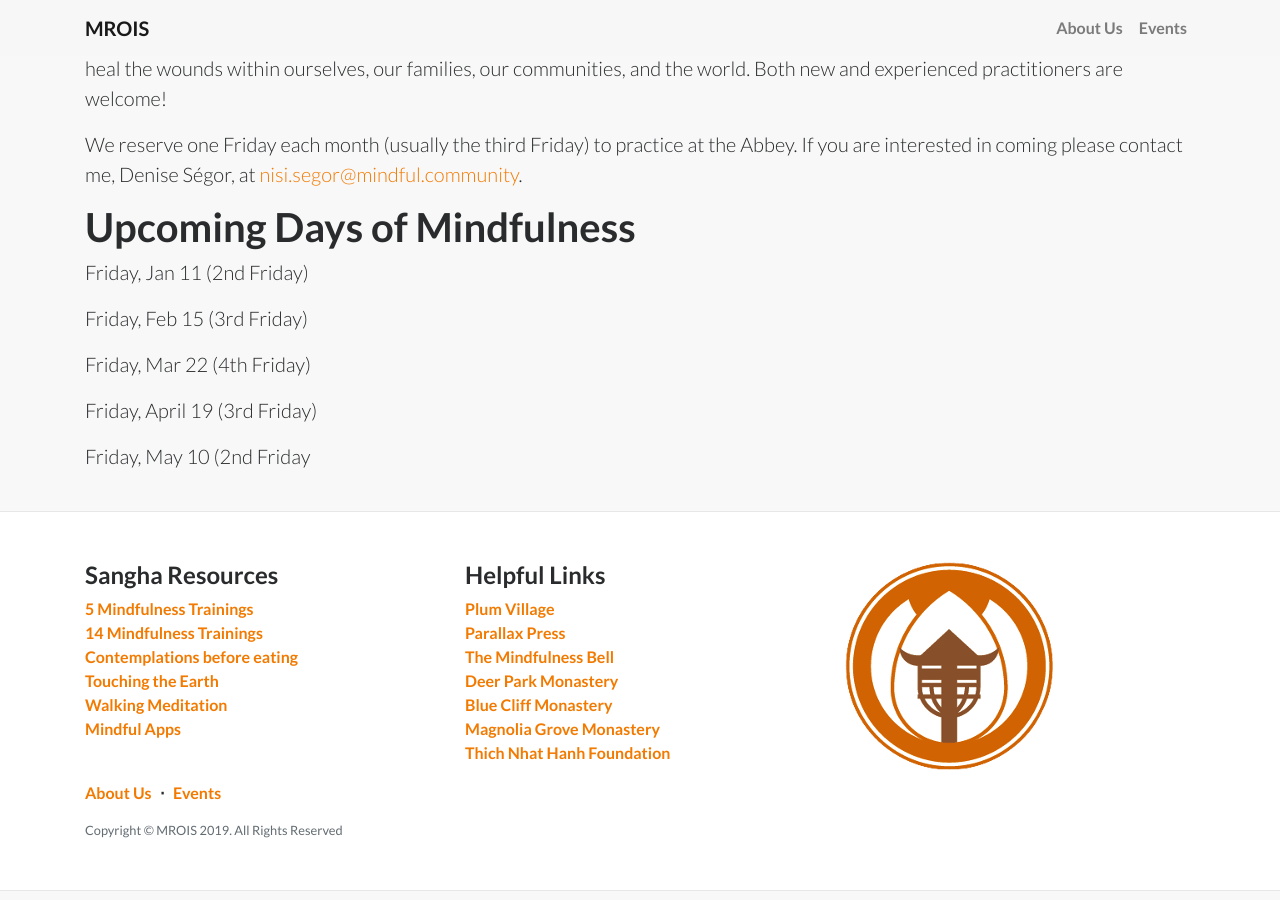
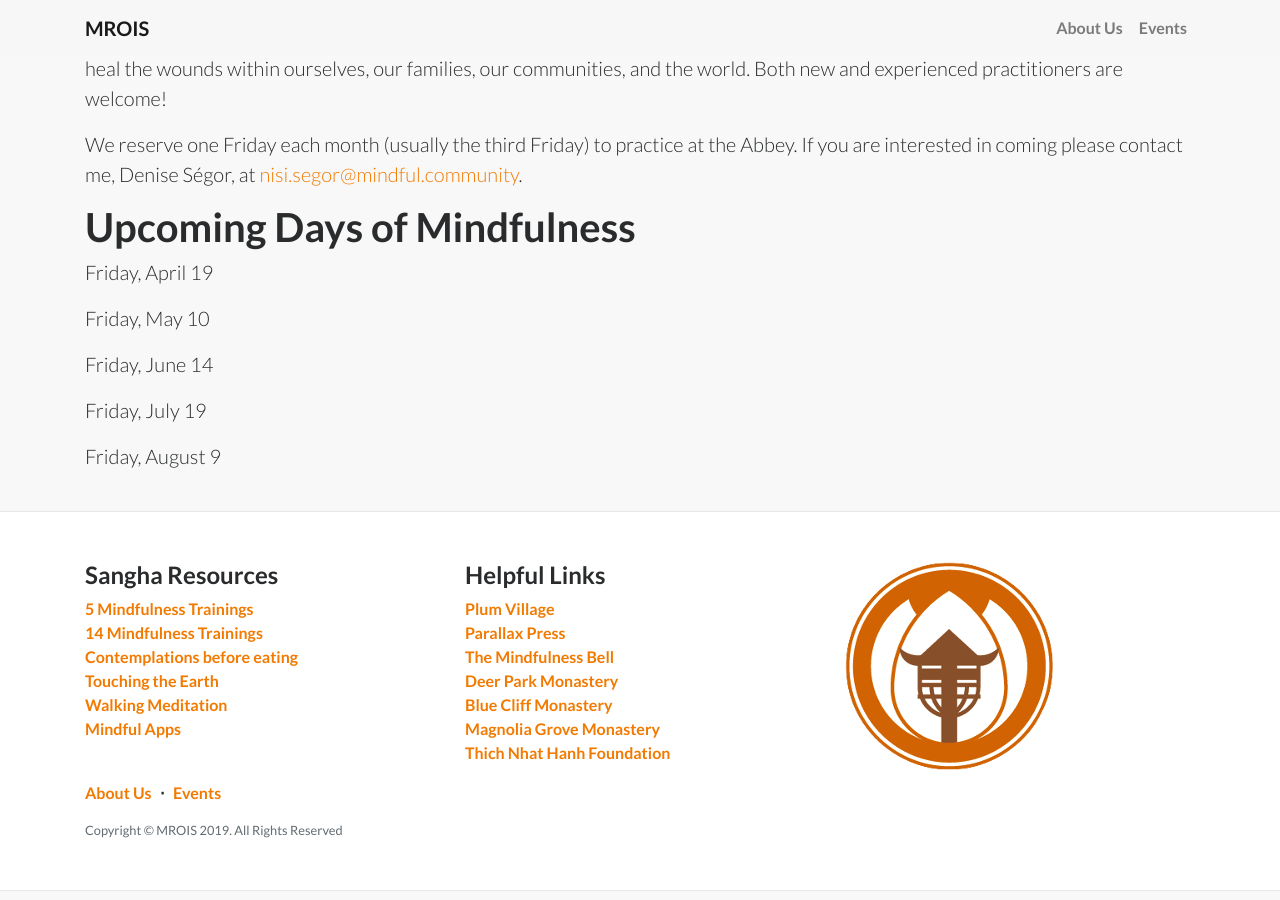
Before and after one commit to MROIS/events.mindful.community, a Jekyll site: the page built from _posts/2017-06-17-day-mindfulness-trappist-abbey.md, in a window 1280 px wide and 900 px high, scrolled down 1449 px. Built offline with Jekyll 4.4.1, drawn with Linux system fonts in a browser that asks for light colours.

Commit message:
Update 2017-06-17-day-mindfulness-trappist-abbey.md

```diff
--- a/_posts/2017-06-17-day-mindfulness-trappist-abbey.md
+++ b/_posts/2017-06-17-day-mindfulness-trappist-abbey.md
@@ -21,12 +21,12 @@ We reserve one Friday each month (usually the third Friday) to practice at the A
 
 # Upcoming Days of Mindfulness
 
-Friday, Jan 11                     (2nd Friday)
+Friday, April 19
 
-Friday, Feb 15                     (3rd Friday)
+Friday, May 10
 
-Friday, Mar 22                     (4th Friday)
+Friday, June 14
 
-Friday, April 19                   (3rd Friday)
+Friday, July 19
 
-Friday, May 10                    (2nd Friday
+Friday, August 9
```
